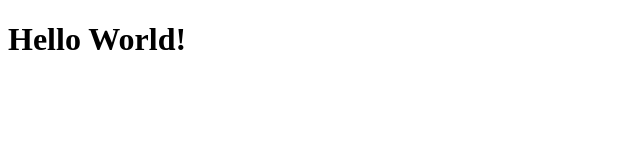
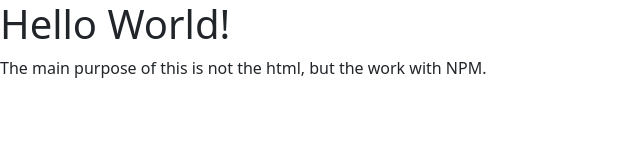
Before and after one commit to BruceMCodes/Git-NPM-Practice, a website: page index.html in a window 1280 px wide. Shown: the whole page, without its empty margins (0-640 px from the left). Drawn offline with nearby package versions, Linux system fonts and the light colour scheme.

Commit message:
Added npm packages

```diff
--- /dev/null
+++ b/app.js
@@ -0,0 +1 @@
+console.log("Hello World");
--- a/index.html
+++ b/index.html
@@ -4,8 +4,11 @@
     <meta charset="UTF-8">
     <meta name="viewport" content="width=device-width, initial-scale=1.0">
     <title>NPM & Git</title>
+    <link rel="stylesheet" href="node_modules/bootstrap/dist/css/bootstrap.min.css">
 </head>
 <body>
     <h1>Hello World!</h1>
+    <p>The main purpose of this is not the html, but the work with NPM.
+    </p>
 </body>
 </html>
```
Also changed, not shown: package.json (added, +18 -0 lines), LICENSE.md (added), 2 other files.
